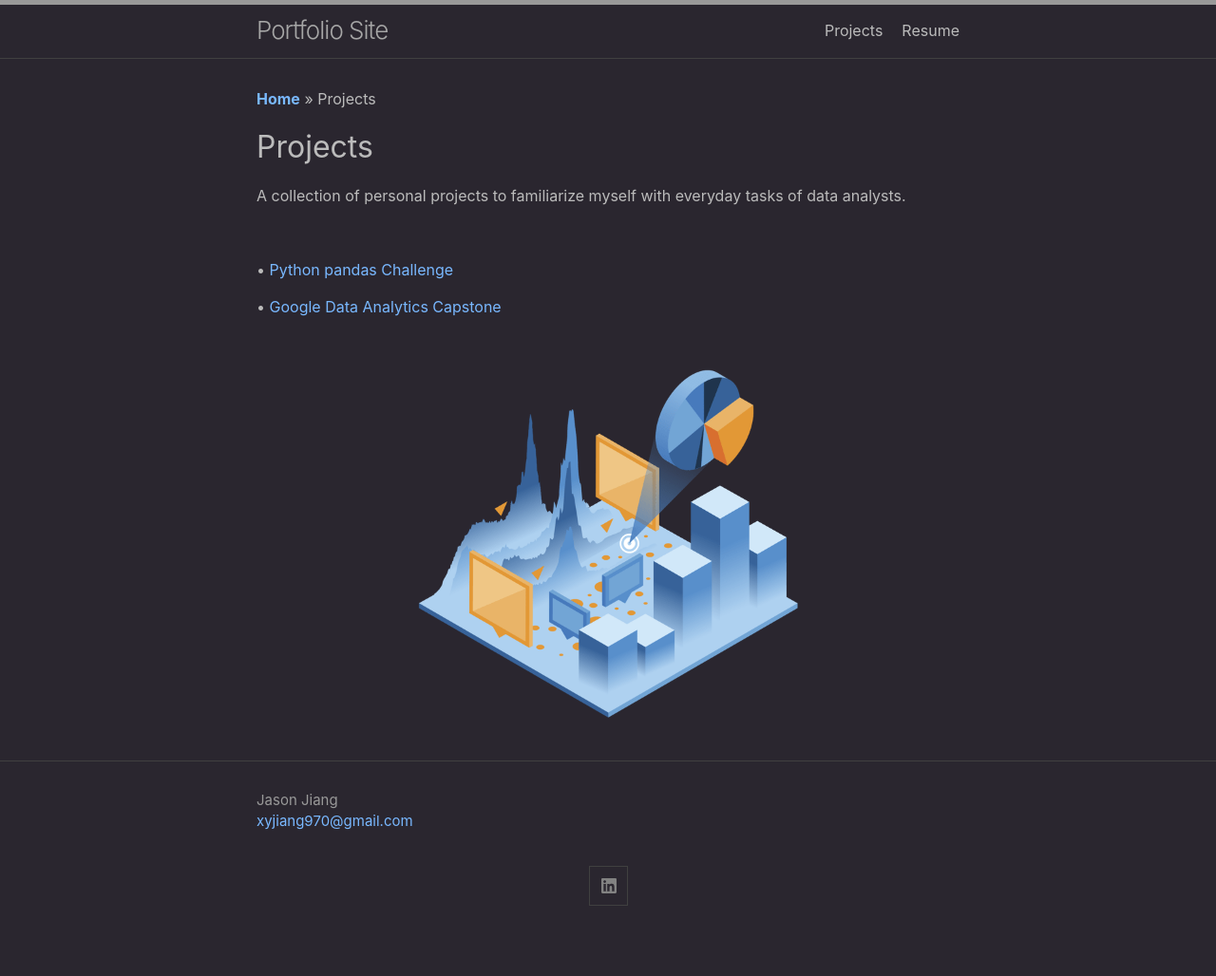
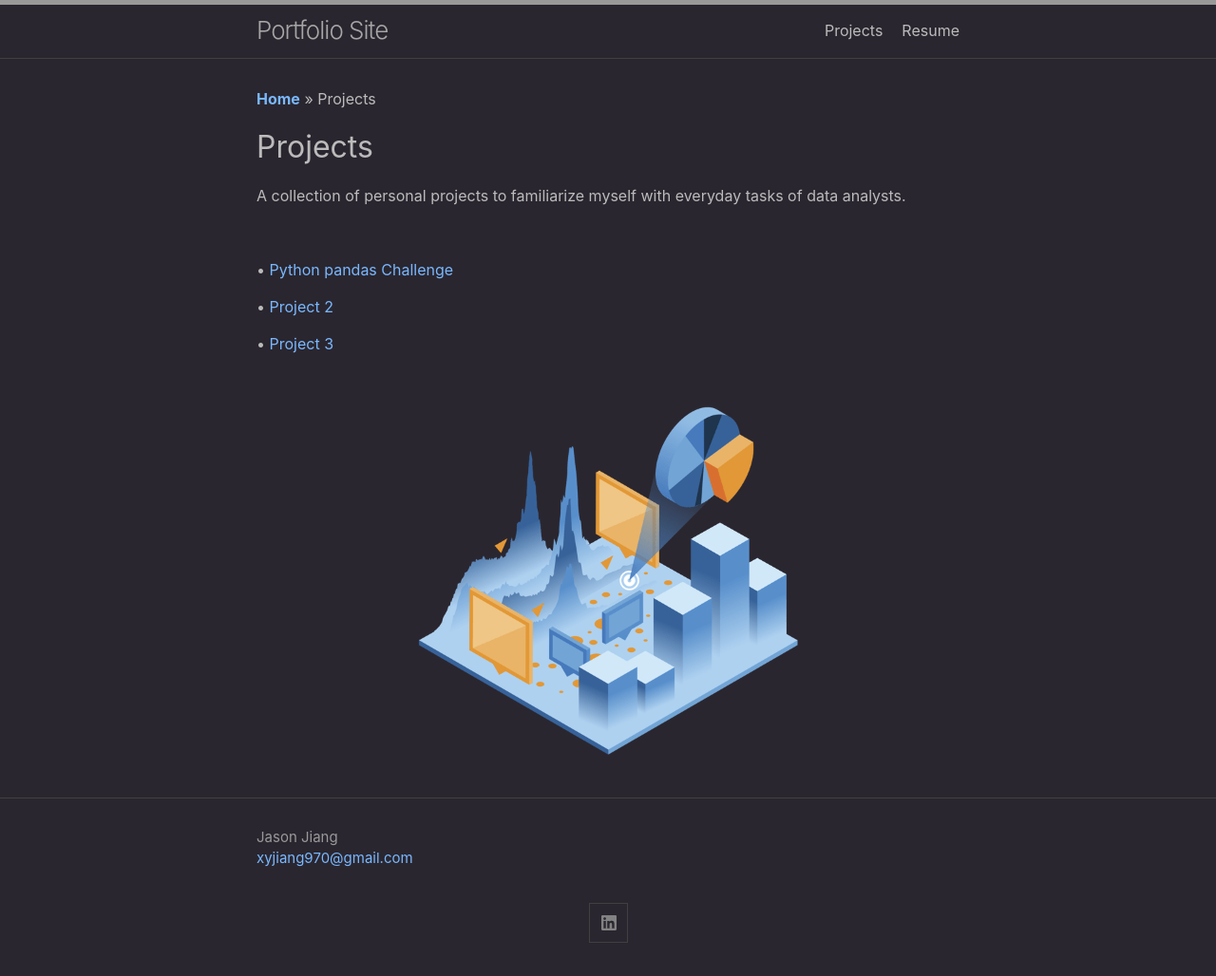
Before and after one commit to xyjiang970/xyjiang970.github.io, a Jekyll site: the page built from projects/projects_home.md, in a window 1280 px wide. Shown: the whole page at 95% size. Built offline with Jekyll 4.4.1, drawn with Linux system fonts in a browser that asks for light colours; before the commit the page ends 989 px from its top, so only the background shows below that.

Commit message:
Update projects_home.md

```diff
--- a/projects/projects_home.md
+++ b/projects/projects_home.md
@@ -12,7 +12,9 @@ A collection of personal projects to familiarize myself with everyday tasks of d
 
 • [Python pandas Challenge](/projects/python-pandas-challenge/)
 
-• [Google Data Analytics Capstone](#)
+• [Project 2](#)
+
+• [Project 3](#)
 
 <br>
 
```
